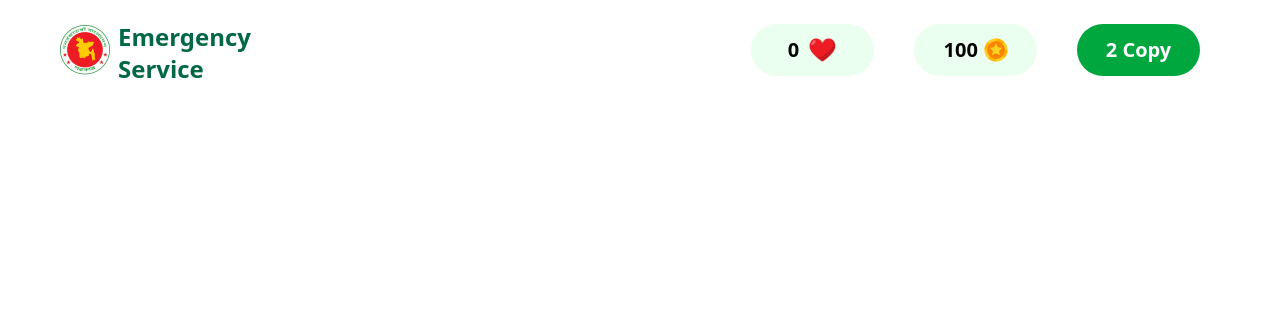
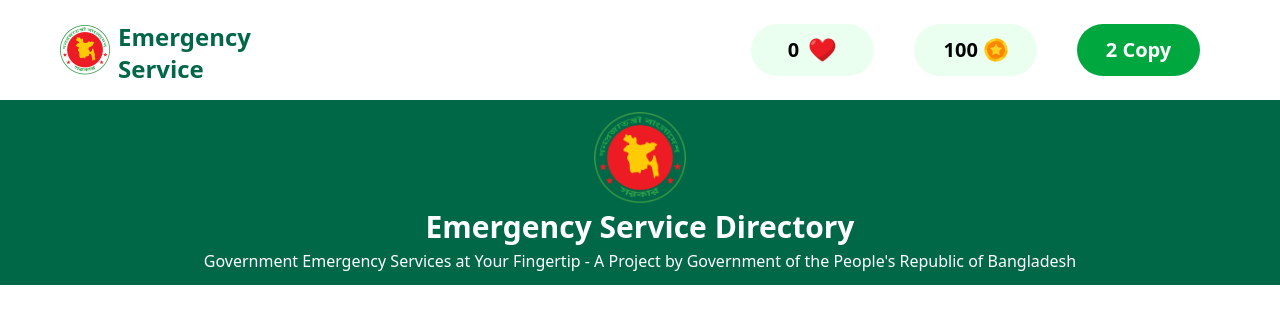
Before and after one commit to MollikaFaria06/Emergency-Hotline, a plain HTML site: page index.html in a window 1280 px wide. Drawn offline with nearby package versions, Linux system fonts and the light colour scheme.

Commit message:
added hero section

```diff
--- a/index.html
+++ b/index.html
@@ -32,6 +32,12 @@
 
             </div>
         </nav>
+        <!-- Hero Section -->
+         <section class="flex flex-col justify-center items-center px-[60px] py-[12px] bg-[#006747]">
+            <img class="w-[92px] h-[92px]" src="assets/logo.png" alt="">
+            <h1 class="font-semibold text-center text-[30px] text-white">Emergency Service Directory</h1>
+            <p class="text-[16px] font-normal text-center text-white">Government Emergency Services at Your Fingertip - A Project by  Government of the People's Republic of Bangladesh</p>
+         </section>
 
 </body>
 </html>
```
